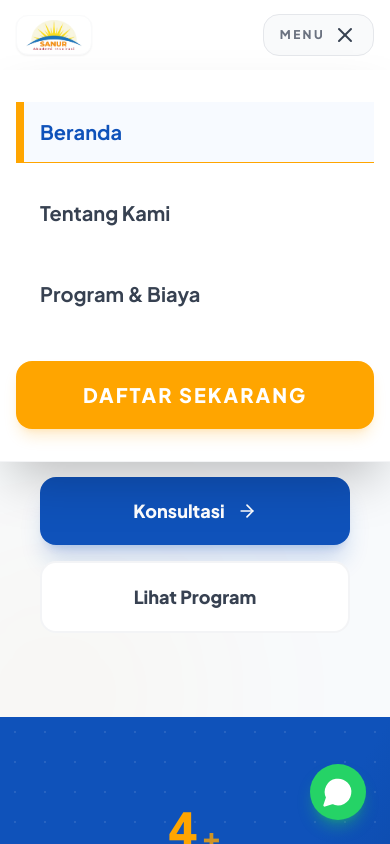
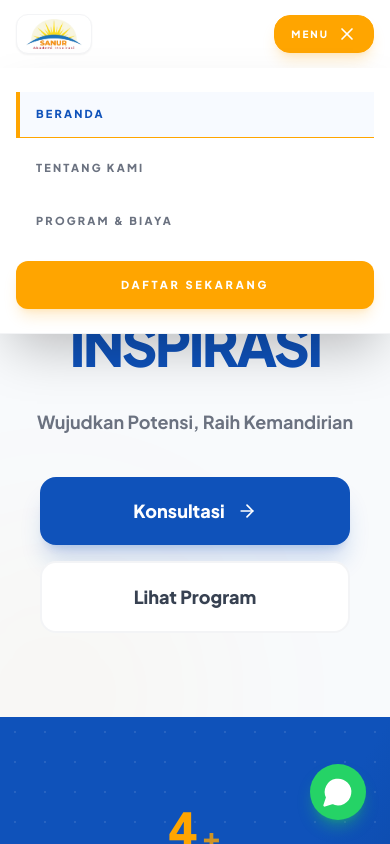
Before and after one commit to Jati804/Yayasan-SANUR-Akademi-Inspirasi, a React (Vite) app: page / in a window 390 px wide. Both pictures are taken after a click on the button "MENU". Shown: the top 844 px of the page. Built offline with nearby package versions, Linux system fonts and the light colour scheme.

Commit message:
Update Navbar.tsx

```diff
--- a/components/Navbar.tsx
+++ b/components/Navbar.tsx
@@ -1,3 +1,4 @@
+
 import React, { useState, useEffect } from 'react';
 import { Menu, X } from 'lucide-react';
 import { Link, useLocation } from 'react-router-dom';
@@ -33,12 +34,7 @@ const Navbar: React.FC = () => {
         {/* Logo Area */}
         <div className="flex items-center">
           <Link to="/" className="flex items-center group">
-             {/*
-                Logo Container Adjusted for 298x157 Ratio (~1.9:1):
-                - Mobile: h-10 (40px) -> w ≈ 76px
-                - Desktop: h-14 (56px) -> w ≈ 106px
-             */}
-             <div className="relative transition-all duration-300 flex items-center justify-center overflow-hidden rounded-xl bg-white border border-gray-50 shadow-sm h-10 w-[76px] md:h-14 md:w-[106px]">
+             <div className="relative transition-all duration-300 flex items-center justify-center overflow-hidden rounded-xl bg-white border border-gray-100 shadow-sm h-10 w-[76px] md:h-14 md:w-[106px]">
                 <img
                   src="/Images/sanurlogo.png"
                   alt="Logo SANUR"
@@ -51,7 +47,7 @@ const Navbar: React.FC = () => {
           </Link>
         </div>
 
-        {/* Desktop Nav */}
+        {/* Desktop Nav - Tetap Sempurna */}
         <nav className="hidden lg:flex items-center gap-10">
           <ul className="flex space-x-8">
             {navLinks.map((link) => (
@@ -79,31 +75,37 @@ const Navbar: React.FC = () => {
           </Link>
         </nav>
 
-        {/* Mobile Menu Button */}
+        {/* Mobile Menu Button - Sekarang Warna Oranye (Secondary) */}
         <button
-          className="lg:hidden flex items-center gap-2 bg-gray-50 hover:bg-gray-100 px-4 py-2 rounded-2xl border border-gray-200 text-gray-700 transition-all focus:outline-none"
+          className={`lg:hidden flex items-center gap-2 px-4 py-2 rounded-2xl border transition-all focus:outline-none ${
+            isOpen
+            ? 'bg-secondary text-white border-secondary shadow-lg shadow-secondary/20'
+            : 'bg-orange-50 hover:bg-orange-100 text-secondary border-secondary/20'
+          }`}
           onClick={() => setIsOpen(!isOpen)}
         >
-          <span className="text-xs font-black tracking-[0.2em] uppercase text-gray-500">MENU</span>
-          {isOpen ? <X size={24} /> : <Menu size={24} />}
+          <span className={`text-[10px] font-black tracking-[0.2em] uppercase ${isOpen ? 'text-white' : 'text-secondary/70'}`}>
+            MENU
+          </span>
+          {isOpen ? <X size={20} /> : <Menu size={20} />}
         </button>
       </div>
 
-      {/* Mobile Menu Dropdown */}
+      {/* Mobile Menu Dropdown - Font dikecilkan agar lebih proporsional */}
       <div
         className={`lg:hidden absolute top-full left-0 w-full bg-white border-b border-gray-100 shadow-2xl transition-all duration-300 ease-in-out overflow-hidden ${
           isOpen ? 'max-h-screen opacity-100' : 'max-h-0 opacity-0'
         }`}
       >
-        <div className="container mx-auto px-4 py-8 flex flex-col gap-5">
+        <div className="container mx-auto px-4 py-6 flex flex-col gap-2">
           {navLinks.map((link) => (
             <Link
               key={link.name}
               to={link.path}
-              className={`text-xl font-bold py-4 border-b border-gray-50 pl-4 border-l-8 transition-all ${
+              className={`text-[11px] font-extrabold uppercase tracking-[0.2em] py-3.5 border-b border-gray-50 pl-4 border-l-4 transition-all ${
                  isActive(link.path)
                  ? 'text-primary border-secondary bg-blue-50/50'
-                 : 'text-gray-700 border-transparent hover:text-primary'
+                 : 'text-gray-500 border-transparent hover:text-primary'
               }`}
               onClick={() => setIsOpen(false)}
             >
@@ -113,7 +115,7 @@ const Navbar: React.FC = () => {
           <Link
             to="/daftar"
             onClick={() => setIsOpen(false)}
-            className="bg-secondary text-white text-center py-5 rounded-2xl font-black text-xl mt-4 shadow-lg shadow-secondary/20 cursor-pointer uppercase tracking-widest"
+            className="bg-secondary text-white text-center py-4 rounded-xl font-black text-[11px] mt-2 shadow-lg shadow-secondary/20 cursor-pointer uppercase tracking-[0.25em]"
           >
             Daftar Sekarang
           </Link>
```
